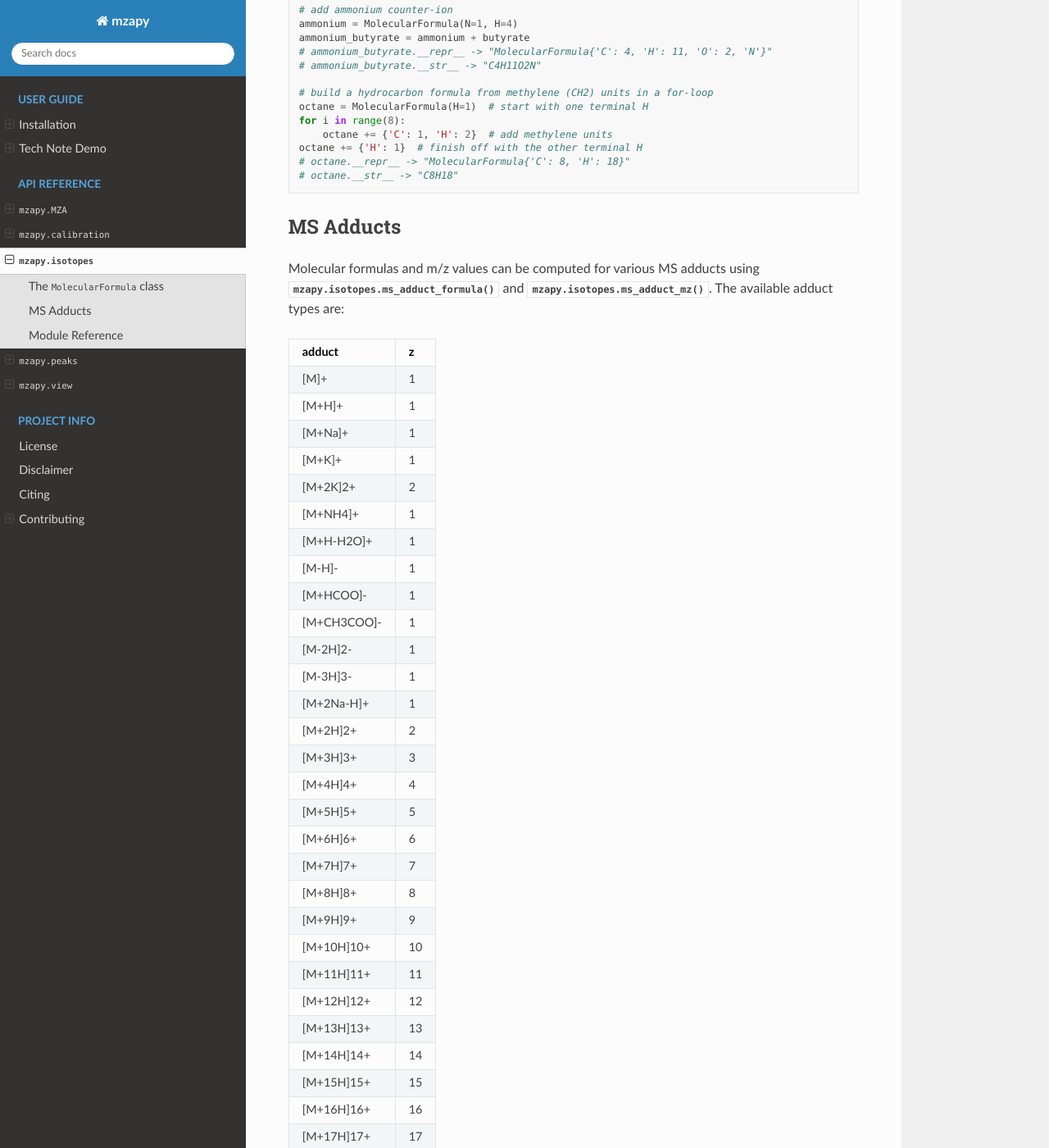
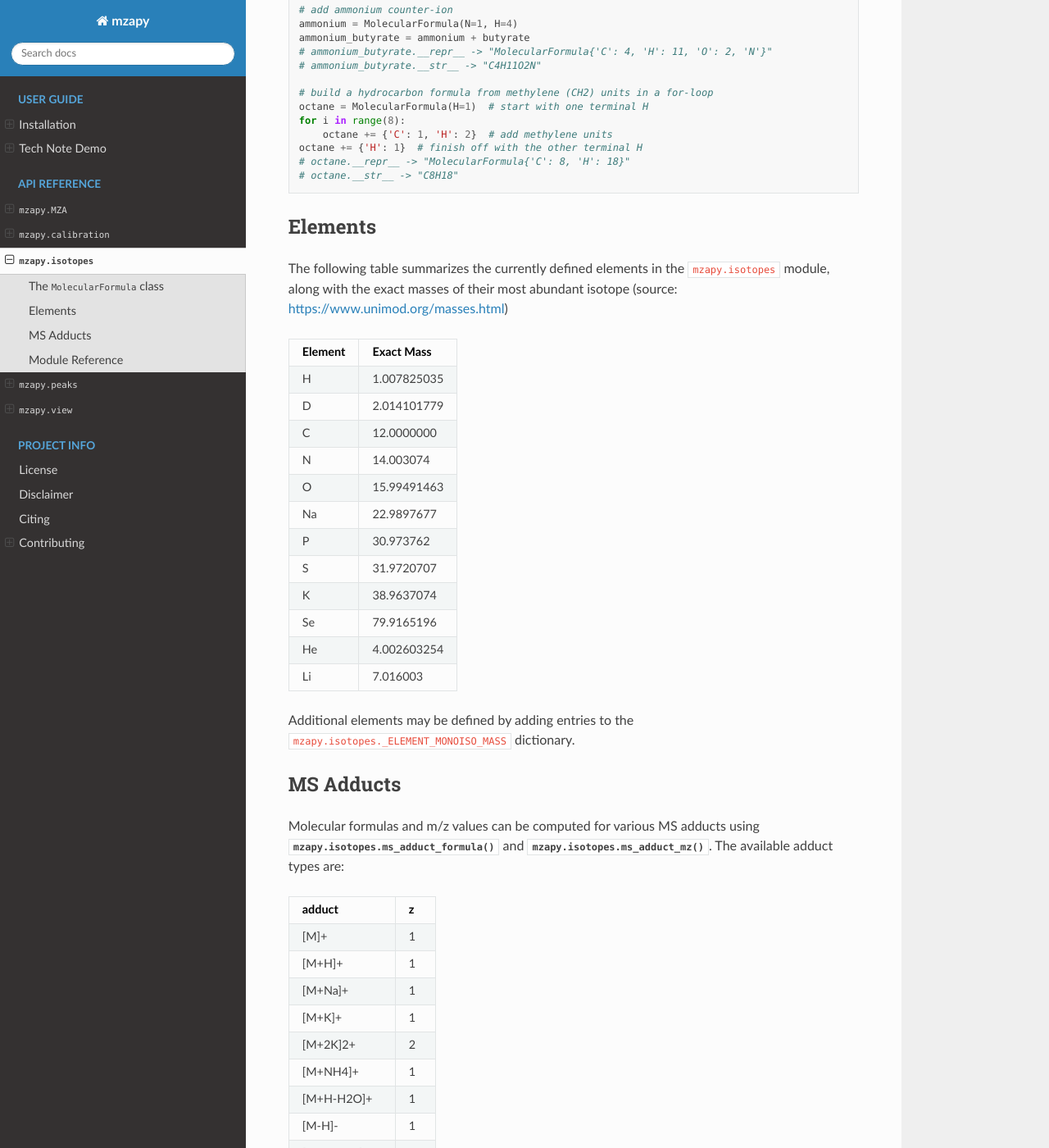
Before and after one commit to PNNL-m-q/mzapy, a Sphinx documentation site: the page built from docs/source/isotopes.rst, in a window 1280 px wide and 1400 px high, scrolled down 1770 px. Shown: the whole window at 82% size. Built offline with Sphinx 7.4.7 and the Read the Docs theme 2.0.0, drawn with Linux system fonts in a browser that asks for light colours.

Commit message:
documentation changes for technote revisions

```diff
--- a/docs/source/index.rst
+++ b/docs/source/index.rst
@@ -1,6 +1,6 @@
 mzapy |mzapy_version|
 =======================================
-A Python package that provides an interface to raw MS data in the MZA format.
+A Python package that provides an interface to unprocessed MS data in the MZA format.
 
 Source code is available at https://github.com/PNNL-m-q/mzapy
 
--- a/docs/source/isotopes.rst
+++ b/docs/source/isotopes.rst
@@ -83,6 +83,33 @@ A ``MolecularFormula`` may be initialized in one of four ways:
     # octane.__str__ -> "C8H18"
 
 
+Elements
+--------
+The following table summarizes the currently defined elements in the ``mzapy.isotopes`` module,
+along with the exact masses of their most abundant isotope (source: https://www.unimod.org/masses.html)
+
+============  ================
+ Element      Exact Mass
+============  ================
+H               1.007825035
+D               2.014101779
+C               12.0000000
+N               14.003074
+O               15.99491463
+Na              22.9897677
+P               30.973762
+S               31.9720707
+K               38.9637074
+Se              79.9165196
+He              4.002603254
+Li 	            7.016003
+============  ================
+
+
+Additional elements may be defined by adding entries to the ``mzapy.isotopes._ELEMENT_MONOISO_MASS``
+dictionary.
+
+
 MS Adducts
 ----------
 Molecular formulas and m/z values can be computed for various MS adducts using :func:`mzapy.isotopes.ms_adduct_formula` and
--- a/mzapy/__init__.py
+++ b/mzapy/__init__.py
@@ -10,7 +10,7 @@ Joon-Yong Lee (junyoni@gmail.com)
 
 # mza_version.major_version.minor_version
 # mza_version is kept in lockstep with release of MZA format
-__version__ = '1.5.2'
+__version__ = '1.5.3'
 
 
 import queue
--- a/setup.cfg
+++ b/setup.cfg
@@ -3,7 +3,7 @@ name = mzapy
 version = attr: mzapy.__version__
 author = Dylan Ross
 author_email = dylan.ross@pnnl.gov
-description = A Python package that provides an interface to raw MS data in the MZA format.
+description = A Python package that provides an interface to unprocessed MS data in the MZA format.
 long_description = file: README.md
 long_description_content_type = text/markdown
 url = https://github.com/PNNL-m-q/mzapy
```
Also changed, not shown: README.md (+1 -1 lines).
